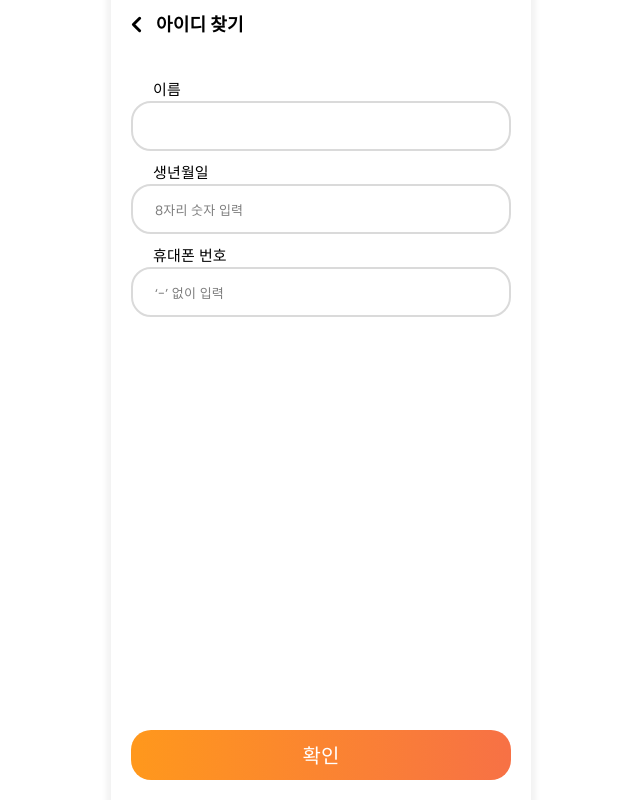
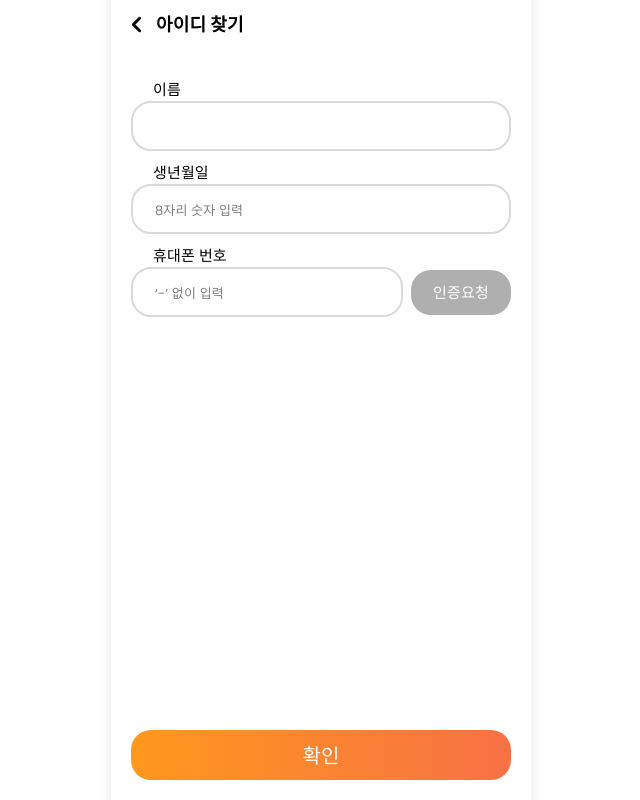
Before and after one commit to nayong2021/delivery_together-FE, a React (Create React App) app in the folder betweenus/: page /login/findid in a window 1280 px wide. Shown: the whole page, without its empty margins (319-959 px from the left). Built offline with nearby package versions, Linux system fonts and the light colour scheme.

Commit message:
feat: added kakaocert to findId, memberRegistration

```diff
--- a/betweenus/src/hooks/textLengthOverCut.js
+++ b/betweenus/src/hooks/textLengthOverCut.js
@@ -1,9 +1,9 @@
 const textLengthOverCut = (txt, len, lastTxt) => {
-  if (len == "" || len == null) {
+  if (len === "" || len == null) {
     // 기본값
     len = 20;
   }
-  if (lastTxt == "" || lastTxt == null) {
+  if (lastTxt === "" || lastTxt == null) {
     // 기본값
     lastTxt = "...";
   }
--- a/betweenus/src/modules/api/member/GetFindidApi.js
+++ b/betweenus/src/modules/api/member/GetFindidApi.js
@@ -1,9 +1,9 @@
 import instance from "../ApiInstance";
 
-export const GetFindidApi = async (name, phone, birth) => {
+export const GetFindidApi = async (name, phone, birth, receiptID) => {
   try {
     const { data } = await instance.get(
-      `/member/findId?name=${name}&phoneNumber=${phone}&birth=${birth}/`
+      `/member/findId?name=${name}&phoneNumber=${phone}&birth=${birth}&receiptID=${receiptID}/`
     );
     return data;
   } catch (e) {
--- /dev/null
+++ b/betweenus/src/modules/api/member/RequestKakaocert.js
@@ -0,0 +1,11 @@
+import instance from "../ApiInstance";
+
+export const RequestKakaocert = async (inputs) => {
+  try {
+    const { data } = await instance.get(`/member/kakaocert?name=${inputs.name}&birth=${inputs.birth}&phoneNum=${inputs.phoneNumber}`);
+    return data;
+  } catch (e) {
+    console.log("[FAIL] GET user data", e);
+    return e;
+  }
+};
--- a/betweenus/src/pages/Member/FindId.js
+++ b/betweenus/src/pages/Member/FindId.js
@@ -5,19 +5,20 @@ import { useNavigate } from "react-router-dom";
 import MetaTag from "../../components/common/MetaTag";
 import { GetFindidApi } from "../../modules/api/member/GetFindidApi";
 import Parser from "html-react-parser";
+import { RequestKakaocert } from "../../modules/api/member/RequestKakaocert";
 
 const FindId = () => {
   const navigate = useNavigate();
   const [inputs, setInputs] = useState({
     name: "",
     birth: "",
-    phone: "",
-    // phonenum: "",
+    phoneNumber: "",
+    receiptID: "",
   });
 
   const [guideMS, setGuideMs] = useState("");
 
-  const { name, birth, phone } = inputs;
+  const { name, birth, phoneNumber } = inputs;
 
   const onChangeInput = (e) => {
     setInputs({
@@ -27,7 +28,7 @@ const FindId = () => {
   };
 
   const onClickButton = async () => {
-    const data = await GetFindidApi(inputs.name, inputs.phone, inputs.birth);
+    const data = await GetFindidApi(inputs.name, inputs.phoneNumber, inputs.birth, inputs.receiptID);
     if (data.find) {
       navigate("idresult", { state: data });
     } else {
@@ -35,6 +36,15 @@ const FindId = () => {
         "&nbsp;입력하신 정보와 일치하는 아이디가 없습니다.<br/>&nbsp;입력하신 내용을 다시 확인해주세요."
       );
     }
+  };
+
+  const onClickPhone = () => {
+    RequestKakaocert(inputs).then(result => {
+      setInputs({
+        ...inputs,
+        receiptID: result.receiptID,
+      });
+    });
   };
 
   return (
@@ -81,19 +91,19 @@ const FindId = () => {
 
             <div className="frm-group">
               <div className="tit-frm">휴대폰 번호</div>
-              {/* <div className="inp-group"> */}
+              <div className="inp-group">
               <input
                 type="text"
                 placeholder="‘-’ 없이 입력"
-                name="phone"
+                name="phoneNumber"
                 className="inp-frm"
                 onChange={onChangeInput}
-                value={phone}
+                value={phoneNumber}
               />
-              {/* <button type="button" className="btn-frm">
+              <button type="button" className="btn-frm" onClick={onClickPhone}>
                   인증요청
-                </button> */}
-              {/* </div> */}
+                </button>
+              </div>
             </div>
 
             {/* <div className="frm-group">
--- a/betweenus/src/pages/Member/Join.js
+++ b/betweenus/src/pages/Member/Join.js
@@ -5,6 +5,7 @@ import { useNavigate } from "react-router-dom";
 import MetaTag from "../../components/common/MetaTag";
 import { GetSendEmailTokenApi } from "../../modules/api/member/GetSendEmailTokenApi";
 import { PostMemberRegister } from "../../modules/api/member/PostMemberRegisterApi";
+import { RequestKakaocert } from "../../modules/api/member/RequestKakaocert";
 
 const Join = () => {
   const navigate = useNavigate();
@@ -19,6 +20,7 @@ const Join = () => {
     gender: "MALE",
     nickName: "",
     phoneNumber: "",
+    receiptID: "",
   });
 
   const {
@@ -53,6 +55,15 @@ const Join = () => {
   6: 비밀번호 확인 일치하지 않음
   7: 잘못된 인증번호
   */
+
+  const onClickPhone = () => {
+    RequestKakaocert(inputs).then(result => {
+      setInputs({
+        ...inputs,
+        receiptID: result.receiptID,
+      });
+    });
+  };
 
   const onClickLogin = () => {
     console.log(inputs);
@@ -224,7 +235,7 @@ const Join = () => {
 
             <div className="frm-group">
               <div className="tit-frm">휴대폰 번호</div>
-              {/* <div className="inp-group"> */}
+              <div className="inp-group">
                 <input
                   type="text"
                   name="phoneNumber"
@@ -233,10 +244,10 @@ const Join = () => {
                   onChange={onChangeInput}
                   value={phoneNumber}
                 />
-              {/* <button type="button" className="btn-frm">
-                  중복확인
-                </button> */}
-              {/* </div> */}
+                <button type="button" className="btn-frm" onClick={onClickPhone}>
+                  인증요청
+                </button>
+              </div>
             </div>
 
             {/* <div className="frm-group">
--- a/betweenus/src/pages/Member/LogIn.js
+++ b/betweenus/src/pages/Member/LogIn.js
@@ -9,13 +9,11 @@ import Apple from "../../assets/img/ico_apple1.png";
 import { PostLoginApi } from "../../modules/api/member/PostLoginApi";
 import Parser from "html-react-parser";
 import { useNavigate } from "react-router-dom";
-import useStoreLoginData from "../../store/storeLoginData";
 
 const LogIn = () => {
   const [inputId, setInputId] = useState("");
   const [inputPw, setInputPw] = useState("");
   const [WrongMessage, setWrongMessage] = useState("");
-  const { setAccessToken, setRefreshToken } = useStoreLoginData();
   const navigate = useNavigate();
 
   const handleInputId = (e) => {
--- a/betweenus/src/pages/setting/RegionList.js
+++ b/betweenus/src/pages/setting/RegionList.js
@@ -3,13 +3,11 @@ import { useState, useEffect } from "react";
 import { useNavigate } from "react-router-dom";
 import { RegionListGetApi } from "../../modules/api/member/RegionListGetApi";
 import RegionListItem from "../../components/settings/RegionListItem";
-import useStoreCurrentUser from "../../store/storeCurrentUser";
 import { PatchRepresentationRegion } from "../../modules/api/member/PatchRepresentationRegion";
 
 export default function RegionList() {
   const navigate = useNavigate();
   const [regionList, setRegionList] = useState({});
-  const { user } = useStoreCurrentUser();
   const getList = async () => {
     const result = await RegionListGetApi();
     console.log(result)
```
Lines whose indentation alone changed are shown as unchanged.
